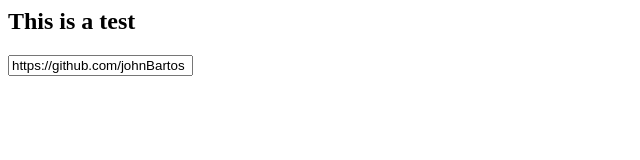
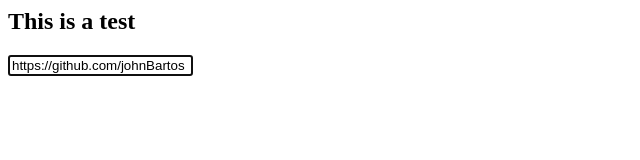
Before and after one commit to johnBartos/contributions-chiptune, a plain HTML site: page index.html in a window 1280 px wide. Shown: the whole page, without its empty margins (0-640 px from the left). Drawn offline with Linux system fonts and the light colour scheme.

Commit message:
Added autofocus to input

```diff
--- a/index.html
+++ b/index.html
@@ -1,3 +1,4 @@
 <h2>This is a test</h2>
-<form><input type="text" name="profileUrl" value="https://github.com/johnBartos"></input>
+<form><input id="input" type="text" name="profileUrl" value="https://github.com/johnBartos"></input>
 </form>
+<script>document.getElementById("input").focus()</script>
```
